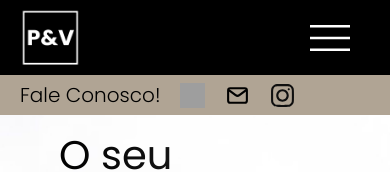
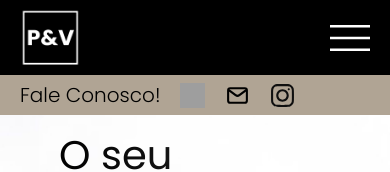
Before and after one commit to CarlosAugustoP/construtora-next, a Next.js app: page / in a window 390 px wide. Shown: the top 172 px of the page. Built offline with nearby package versions, Linux system fonts and the light colour scheme; grey boxes are pictures that could not be loaded.

Commit message:
adding responsive hamburguer

```diff
--- a/src/components/NavBar/index.js
+++ b/src/components/NavBar/index.js
@@ -1,36 +1,70 @@
-import { Container, Content, SubNav, ContactLogo, MainLogo, Span, Nav, A, Info, FaleConosco} from './styles';
+import { useState, useEffect } from 'react';
+import { Container, Nav, MainLogo, Content, Span, A, SubNav, FaleConosco, Info} from './styles';
+
+
+
+export default function Header() {
+  const [isMenuOpen, setIsMenuOpen] = useState(false);
+
+  const toggleMenu = () => {
+    setIsMenuOpen(!isMenuOpen);
+  };
+  const [isLargeScreen, setIsLargeScreen] = useState(false);
+
+  useEffect(() => {
+    const handleResize = () => {
+      setIsLargeScreen(window.innerWidth > 942);
+    };
+    handleResize();
+    window.addEventListener('resize', handleResize);
+    return () => window.removeEventListener('resize', handleResize);
+  }, []);
 
   const ContactInfo = ({ src, alt, children }) => (
-  <span
-    style={{
-      display: 'flex',
-      gap: '5px',
-      alignItems: 'center'
-    }}
-  >
-    <ContactLogo src={src} alt={alt} style={{ marginLeft: '20px' }} />
+    <span style={{ display: 'flex', gap: '5px', alignItems: 'center' }}>
+      <img src={src} alt={alt} style={{ marginLeft: '20px', width: isLargeScreen ? '20px' : '25px', height: isLargeScreen ? '20px' : '25px' }} />
       {children}
     </span>
   );
 
-export default function Header({ scrollToSection }) {
+  // Adjusted styles for Content component based on isMenuOpen and isLargeScreen
+  const contentStyle = isLargeScreen ? {} : {
+    transition: 'all 0.5s ease-in-out',
+    transform: isMenuOpen ? 'translateY(0)' : 'translateY(-100%)',
+    opacity: isMenuOpen ? 1 : 0,
+    display: 'flex',
+    flexDirection: 'column', // Stack the links vertically
+    alignItems: 'center', // Center-align the links for better presentation
+    maxHeight: isMenuOpen ? '1000px' : '0', // Use maxHeight for animation
+    overflow: 'hidden',
+    width: '100%'
+  };
+
   return (
     <div>
       <header>
         <Nav>
-          <Container
-            style={{
-              justifyContent: 'space-between',
-            }}
-          >
-            <MainLogo src="/img/mainlogo.png" alt="Logo Peixoto e Vasconcelos"></MainLogo>
+          <Container style={{ justifyContent: 'space-between', paddingRight:'20px'}}>
+            <MainLogo src="/img/mainlogo.png" alt="Logo Peixoto e Vasconcelos" />
+            {isLargeScreen ? (
+              <>
                 <Content>
                   <Span><A href="#Empreendimentos">Empreendimentos</A></Span>
                   <Span><A href="#QuemSomos">Quem Somos</A></Span>
-              <Span><A href ="#Contato">Contato</A></Span>
-              <img style = {{ width: "40px",height:"40px"}}src = "img/Hamburger.svg"></img>
+                  <Span><A href="#Contato">Contato</A></Span>
                 </Content>
+              </>
+            ) : (
+              <img onClick={toggleMenu} style={{ width: '40px', height: '40px', cursor: 'pointer' }} src="/img/Hamburger.svg" alt="Menu" />
+            )}
           </Container>
+          {!isLargeScreen && (
+            <Content style={contentStyle}>
+              <Span><A href="#Empreendimentos">Empreendimentos</A></Span>
+              <Span><A href="#QuemSomos">Quem Somos</A></Span>
+              <Span><A href="#Contato">Contato</A></Span>
+            </Content>
+          )}
           <SubNav>
           <FaleConosco>Fale Conosco!</FaleConosco>
             <a
--- a/src/components/NavBar/styles.js
+++ b/src/components/NavBar/styles.js
@@ -6,6 +6,7 @@ export const Container = styled.div`
     display: flex;
     flex-direction: row;
     background-color: black;
+
 `;
 
 export const Content = styled(Container)`
@@ -15,9 +16,6 @@ export const Content = styled(Container)`
     gap:45px;
     display: flex;
     align-items: center;
-    img {
-        display: none;
-    }
 
     @media (max-width: 942px) {
         gap: 0px;
```
Lines whose indentation alone changed are shown as unchanged.
